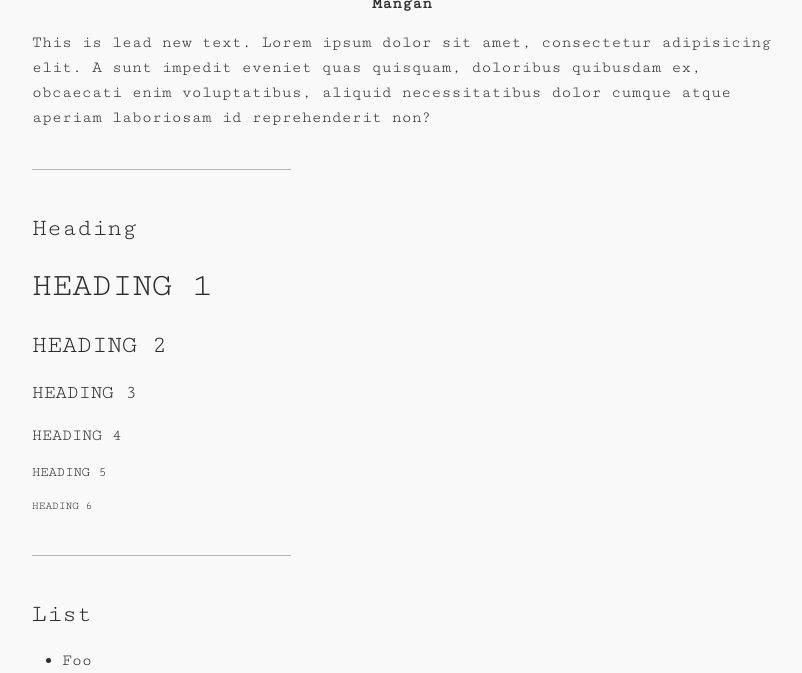
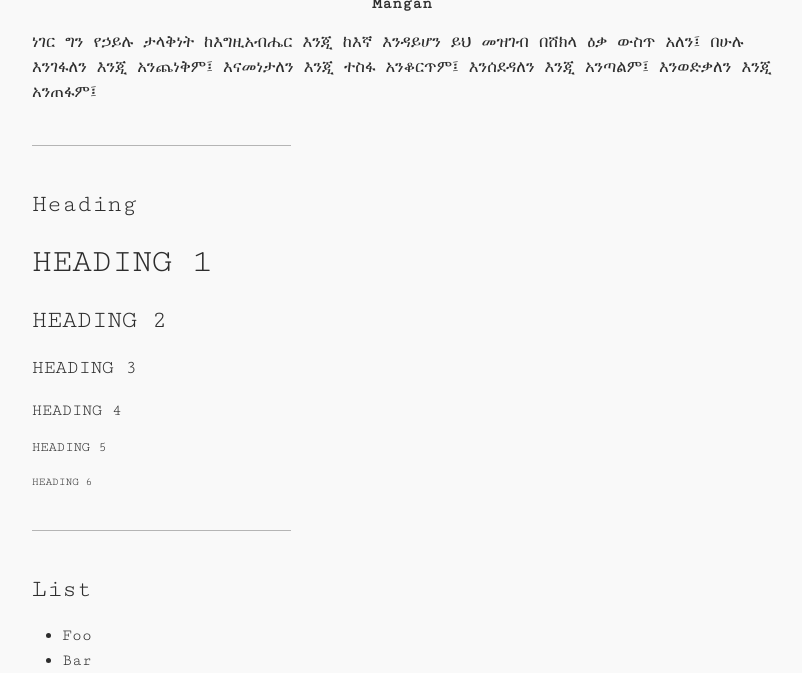
Before and after one commit to danievsky/blog, a Jekyll site: the page built from _posts/2016-05-05-welcome.md, in a window 1280 px wide and 900 px high, scrolled down 418 px, cut to the strip 227-900 px from the top of the window. Shown: the whole strip, without its empty margins (238-1040 px from the left). Built offline with Jekyll 4.4.1, drawn with Linux system fonts in a browser that asks for light colours; some web fonts are replaced.

Commit message:
Update 2016-05-05-welcome.md

```diff
--- a/_posts/2016-05-05-welcome.md
+++ b/_posts/2016-05-05-welcome.md
@@ -10,7 +10,7 @@ description: "Welcome to Mangan"
 <p align="center"><br><img src="https://i2.wp.com/raynoah.com/wp-content/uploads/2015/12/soli-deo-gloria.png"><br><br></p>
 
 <p align="center"><strong>Mangan</strong></p>
-This is lead new text. Lorem ipsum dolor sit amet, consectetur adipisicing elit. A sunt impedit eveniet quas quisquam, doloribus quibusdam ex, obcaecati enim voluptatibus, aliquid necessitatibus dolor cumque atque aperiam laboriosam id reprehenderit non?
+ነገር ግን የኃይሉ ታላቅነት ከእግዚአብሔር እንጂ ከእኛ እንዳይሆን ይህ መዝገብ በሸክላ ዕቃ ውስጥ አለን፤  በሁሉ እንገፋለን እንጂ አንጨነቅም፤ እናመነታለን እንጂ ተስፋ አንቆርጥም፤ እንሰደዳለን እንጂ አንጣልም፤ እንወድቃለን እንጂ አንጠፋም፤
 
 ***
 
```
